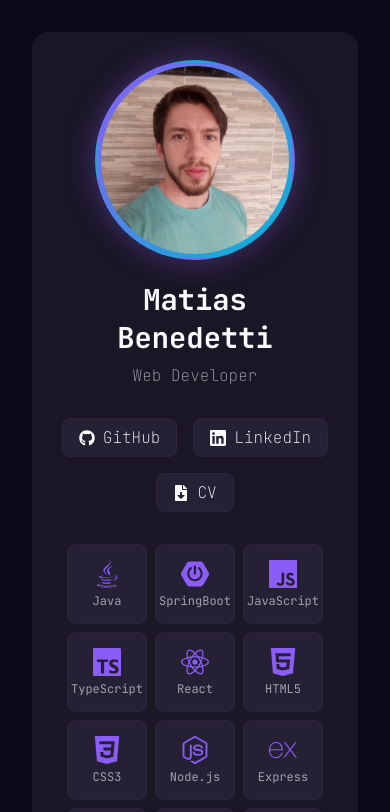
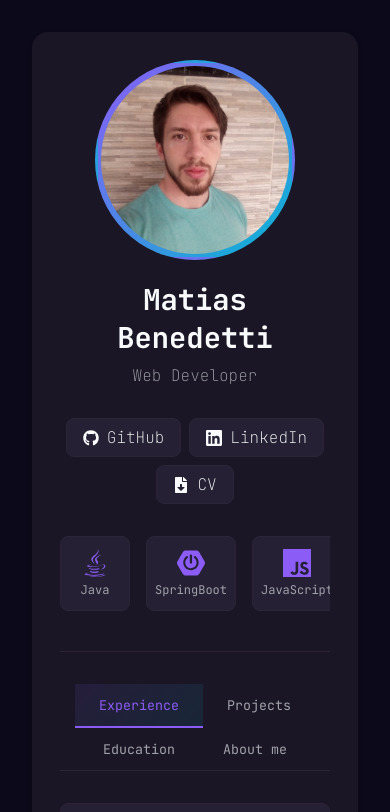
Before and after one commit to MatyBene/portfolio, a React (Vite) app: page / in a window 390 px wide. Shown: the top 812 px of the page. Built offline with nearby package versions, Linux system fonts and the light colour scheme.

Commit message:
modifica css

```diff
--- a/src/index.css
+++ b/src/index.css
@@ -50,6 +50,7 @@ body {
 .left-section {
   border-right: 1px solid var(--border-color);
   padding-right: 2rem;
+  overflow: hidden;
 }
 
 .hero {
@@ -66,7 +67,6 @@ body {
   border: 3px solid transparent;
   background: var(--gradient-primary);
   padding: 3px;
-  box-shadow: 0 0 30px rgba(139, 92, 246, 0.4);
 }
 
 .hero img::before {
@@ -89,7 +89,7 @@ body {
 
 .social-links {
   display: flex;
-  gap: 1rem;
+  gap: 0.5rem;
   justify-content: center;
   margin-top: 2rem;
 }
@@ -124,13 +124,13 @@ body {
   gap: 0.5rem;
   justify-content: center;
   margin-top: 2rem;
+  overflow: visible;
 }
 
 .skill-icon {
   display: flex;
   flex-direction: column;
   align-items: center;
-  justify-content: center;
   gap: 0.4rem;
   color: var(--text-secondary);
   font-size: 0.75rem;
@@ -139,9 +139,9 @@ body {
   background: var(--hover-bg);
   border: 1px solid var(--border-color);
   transition: all 0.3s ease;
-  width: 80px;
-  height: 80px;
+  min-width: 70px;
   text-align: center;
+  flex-shrink: 0;
 }
 
 .skill-icon:hover {
@@ -209,7 +209,6 @@ body {
 .experience-item:hover {
   border-color: var(--primary-color);
   box-shadow: 0 4px 20px rgba(139, 92, 246, 0.2);
-  transform: translateY(-2px);
 }
 
 .experience-item h3 {
@@ -235,7 +234,7 @@ body {
 }
 
 .scrollable {
-  height: 28rem;
+  height: 41rem;
   overflow-y: auto;
 }
 
@@ -278,9 +277,37 @@ body {
     flex-wrap: wrap;
   }
 
-  /* .skills-icons {
+  .skills-icons {
+    flex-wrap: nowrap;
+    justify-content: flex-start;
+    overflow-x: scroll;
+    overflow-y: hidden;
+    padding-bottom: 0.5rem;
+    scrollbar-width: thin;
+    scrollbar-color: var(--primary-color) var(--card-bg);
+  }
+
+  .skills-icons::-webkit-scrollbar {
+    height: 6px;
+  }
+
+  .skills-icons::-webkit-scrollbar-track {
+    background: var(--card-bg);
+    border-radius: 10px;
+  }
+
+  .skills-icons::-webkit-scrollbar-thumb {
+    background: var(--gradient-primary);
+    border-radius: 10px;
+  }
+
+  .skills-icons::-webkit-scrollbar-thumb:hover {
+    background: var(--gradient-secondary);
+  }
+
+  .skills-icons {
     gap: 1rem;
-  } */
+  }
 }
 
 @media (max-width: 650px) {
@@ -295,20 +322,11 @@ body {
 
 @media (max-width: 500px) {
   #root {
-    width: 100%;
+    width: max-content;
   }
 
   .social-links {
     flex-wrap: wrap;
     justify-content: center;
   }
-
-  .skills-icons {
-    justify-content: center;
-  }
-
-  .skill-icon {
-    padding: 0.5rem;
-    min-width: unset;
-  }
 }
```
